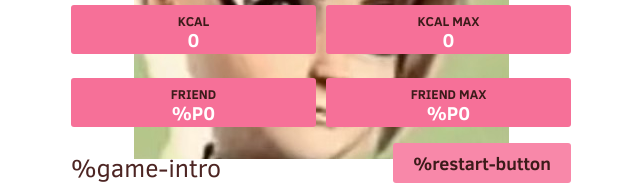
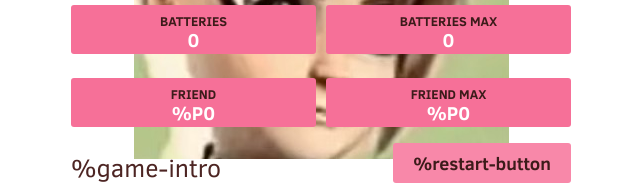
Before and after one commit to JereJere7/JereJere7.github.io, a plain HTML site: page index.html in a window 1280 px wide. Shown: the part 205-390 px from the top of the page, 319-959 px from the left. Drawn offline with Linux system fonts and the light colour scheme.

Commit message:
Update main.css

```diff
--- a/style/main.css
+++ b/style/main.css
@@ -117,12 +117,12 @@ h1.title {
 .score-container:after {
   content: "Friend"; }
 .score-points:after {
-  content: "Kcal"; }
+  content: "Batteries"; }
 
 .best-container:after {
   content: "Friend Max"; }
 .best-points:after {
-	content: "Kcal Max"; }
+	content: "Batteries Max"; }
 
 p {
   margin-top: 0;
```
